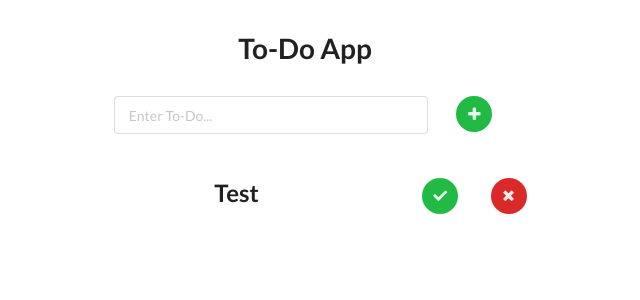
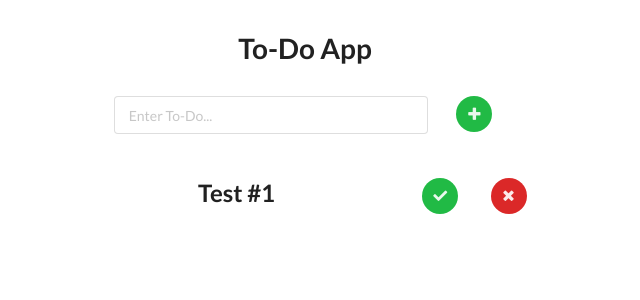
Before and after one commit to ikoinaris/To-Do-App, a React (Create React App) app: page / in a window 1280 px wide. Shown: the top 300 px of the page, without its empty margins (335-975 px from the left). Built offline with nearby package versions, Linux system fonts and the light colour scheme.

Commit message:
update esc key

```diff
--- a/src/components/List.js
+++ b/src/components/List.js
@@ -4,7 +4,7 @@ import ToDo from './ToDo';
 const List = () => {
     return (
         <div className="ui grid center aligned">
-            <ToDo />
+            <ToDo title="Test #1" />
         </div>
     )
 };
--- a/src/components/ToDo.js
+++ b/src/components/ToDo.js
@@ -1,7 +1,9 @@
 import React, { useState } from 'react';
 
-const ToDo = () => {
+const ToDo = ({ title }) => {
     const [isEditing, setIsEditing] = useState(false);
+    const [value, setValue] = useState(title);
+    const [tempValue, setTempValue] = useState(title);
 
     const handleDivDoubleClick = () => {
         setIsEditing(true);
@@ -9,24 +11,36 @@ const ToDo = () => {
 
     const handleInputKeyDown = (e) => {
         const key = e.keyCode;
-        if(key === 13 || key === 27) {
+        if(key === 13) {
+            setValue(tempValue);
+            setIsEditing(false);
+        } else if (key === 27) {
+            setTempValue(value);
             setIsEditing(false);
         }
     };
 
+    const handleInputOnChange = (e) => {
+        setTempValue(e.target.value);
+    }
+
     return (
+        <div className="row" onDoubleClick={handleDivDoubleClick}>
+            {
               isEditing ?
-        <div className="row">
                  <div className="column seven wide">
                      <div className="ui input fluid">
-                    <input onKeyDown={handleInputKeyDown}/>
-                </div>
+                         <input
+                             onChange={handleInputOnChange}
+                             autoFocus={true}
+                             value={tempValue}
+                             onKeyDown={handleInputKeyDown}/>
                      </div>
                  </div>
                       :
-        <div className="row" onDoubleClick={handleDivDoubleClick}>
+                      <>
                   <div className="column five wide">
-                <h2>Test</h2>
+                      <h2>{value}</h2>
                   </div>
                   <div className="column one wide">
                       <button className="ui button circular icon green">
@@ -38,6 +52,8 @@ const ToDo = () => {
                           <i className="white remove icon"></i>
                       </button>
                   </div>
+              </>
+            }
         </div>
     )
 };
```
Lines whose indentation alone changed are shown as unchanged.
